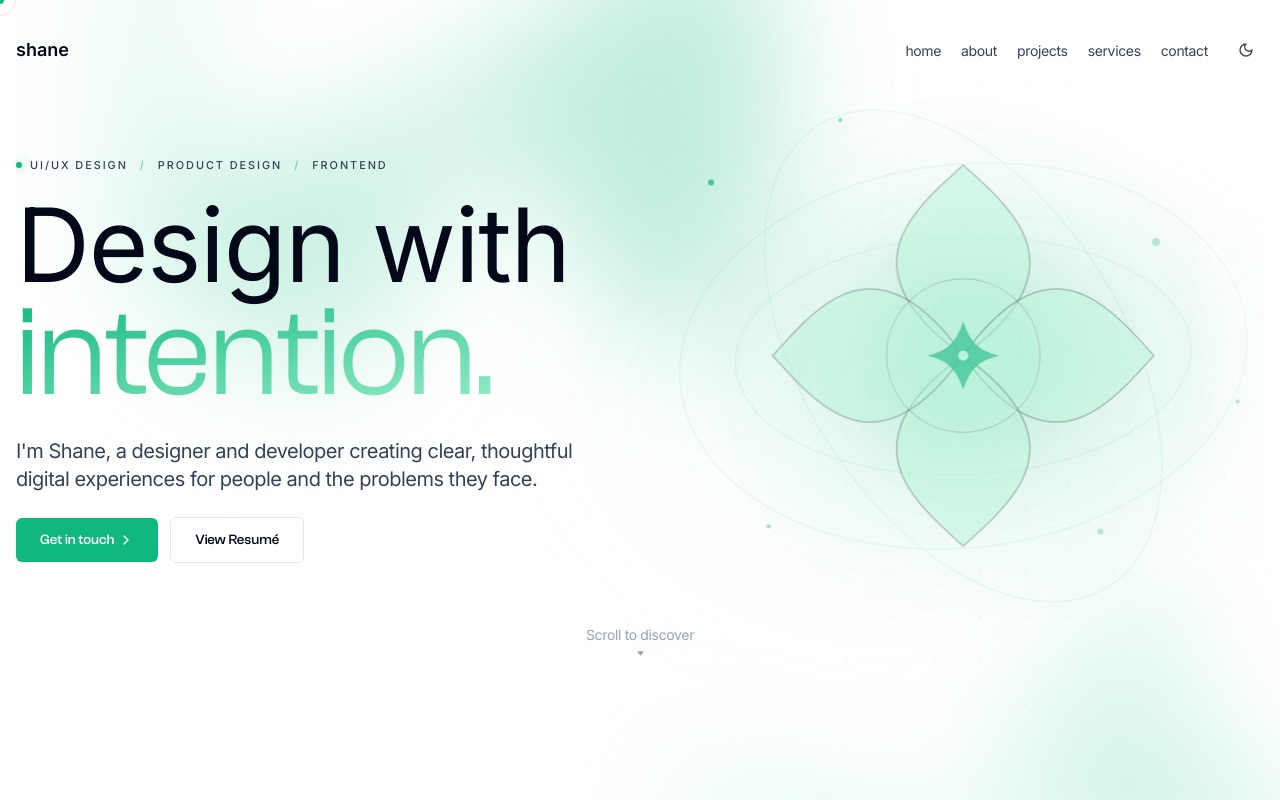
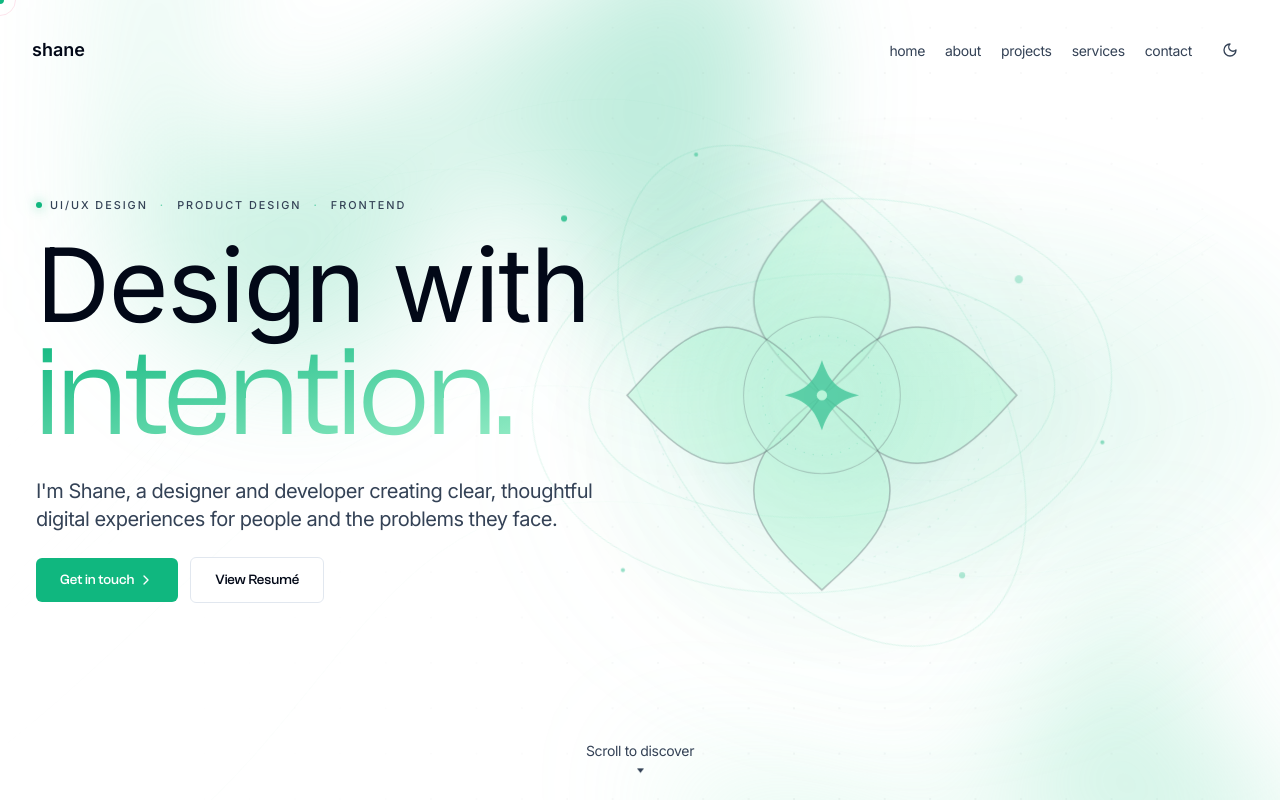
Before and after one commit to shanekeen-real/portfolio, a Next.js app: page / in a window 1280 px wide. Shown: the top 800 px of the page. Built offline with nearby package versions, Linux system fonts and the light colour scheme.

Commit message:
herosection v2

```diff
--- a/src/app/page.tsx
+++ b/src/app/page.tsx
@@ -130,27 +130,27 @@ export default function Home() {
       >
         <HeroSignal />
         <div className={cn(styles.intro, "relative z-10 py-20 xl:py-0")}>
-          <div
-            className="flex flex-wrap items-center gap-x-3 gap-y-2 text-[0.68rem] font-medium uppercase tracking-[0.18em] text-muted-foreground"
-          >
+          <div className="flex flex-wrap items-center gap-x-2 gap-y-2 text-[0.62rem] font-medium uppercase tracking-[0.14em] text-muted-foreground sm:gap-x-3 sm:text-[0.68rem] sm:tracking-[0.18em]">
             <span className="flex items-center gap-2">
               <span className="h-1.5 w-1.5 rounded-full bg-primary shadow-[0_0_12px_hsl(var(--primary)/0.7)]" />
               UI/UX Design
             </span>
-            <span aria-hidden="true" className="text-primary/60">/</span>
-            <span>Product Design</span>
-            <span aria-hidden="true" className="text-primary/60">/</span>
-            <span>Frontend</span>
+            <span className="before:mr-2 before:text-primary/60 before:content-['·'] sm:before:mr-3">
+              Product Design
+            </span>
+            <span className="before:mr-2 before:text-primary/60 before:content-['·'] sm:before:mr-3">
+              Frontend
+            </span>
           </div>
           <div>
             <h1
               className="pt-2 leading-[0.94] tracking-[-0.075em]"
             >
-              <span className="block text-[clamp(3.75rem,8vw,7.5rem)] text-foreground">
+              <span className="block text-[clamp(3rem,8vw,7.5rem)] text-foreground">
                 Design with
                 <br />
               </span>
-              <span className="clash-grotesk text-gradient block text-[clamp(4.5rem,10vw,9rem)]">
+              <span className="clash-grotesk text-gradient block text-[clamp(3.75rem,10vw,9rem)]">
                 intention.
               </span>
             </h1>
@@ -161,7 +161,7 @@ export default function Home() {
             </p>
           </div>
           <span
-            className="flex flex-row items-center gap-3 pt-2"
+            className="flex flex-row items-center gap-1 pt-2 min-[360px]:gap-3"
           >
             <Link href="mailto:contact@shane.technology" passHref>
               <Button>
@@ -189,16 +189,16 @@ export default function Home() {
       </section>
 
       {/* About */}
-      <section id="about" data-scroll-section>
+      <section id="about" data-scroll-section className="py-12 md:py-14 xl:py-16">
         <div
           data-scroll
           data-scroll-speed=".4"
           data-scroll-position="top"
-          className="my-12 flex max-w-6xl flex-col justify-start space-y-8"
+          className="flex max-w-6xl flex-col justify-start space-y-8"
         >
           <TextGradientScroll
             text="I’m a digital designer who blends UI/UX, visual design, and front-end knowledge to solve real-world problems, creating user-centred digital experiences that are both visually polished and technically practical."
-            className="py-14 pb-2 text-3xl font-light leading-normal tracking-tighter text-foreground xl:text-[40px]"
+            className="py-0 text-3xl font-light leading-normal tracking-tighter text-foreground xl:text-[40px]"
             type="letter"
             textOpacity="soft"
           />
@@ -241,7 +241,7 @@ export default function Home() {
       </section>
 
       {/* Projects */}
-      <section id="projects" data-scroll-section>
+      <section id="projects" data-scroll-section className="py-12 md:py-14 xl:py-16">
         {/* Gradient */}
         <div className="relative isolate -z-10">
           <div
@@ -257,7 +257,7 @@ export default function Home() {
             />
           </div>
         </div>
-        <div data-scroll data-scroll-speed=".4" className="my-52">
+        <div data-scroll data-scroll-speed=".4">
           <span className="text-gradient clash-grotesk text-sm font-semibold tracking-tighter">
             ✨ Featured Projects
           </span>
@@ -294,7 +294,7 @@ export default function Home() {
       </section>
 
       {/* Services */}
-      <section id="services" data-scroll-section>
+      <section id="services" data-scroll-section className="py-12 md:py-14 xl:py-16">
         {/* Background Blob */}
         <div className="relative isolate -z-10">
           <div
@@ -314,7 +314,7 @@ export default function Home() {
           data-scroll
           data-scroll-speed=".4"
           data-scroll-position="top"
-          className="my-20 flex flex-col justify-start space-y-8"
+          className="flex flex-col justify-start space-y-8"
         >
           <motion.div
             initial={{ opacity: 0, y: -10 }}
@@ -354,11 +354,8 @@ export default function Home() {
       </section>
 
       {/* Contact */}
-      <section id="contact" data-scroll-section className="my-52">
+      <section id="contact" data-scroll-section className="py-12 md:py-14 xl:py-16">
         <div
-          data-scroll
-          data-scroll-speed=".4"
-          data-scroll-position="top"
           className="flex flex-col items-center justify-center rounded-lg bg-gradient-to-br from-primary/[6.5%] to-white/5 px-8 py-14 text-center xl:py-20"
         >
           <h2 className="text-4xl font-medium tracking-tighter xl:text-6xl">
--- a/src/components/AppContainer.tsx
+++ b/src/components/AppContainer.tsx
@@ -280,7 +280,7 @@ function MenuIcon(props: IconProps) {
   return (
     <svg
       xmlns="http://www.w3.org/2000/svg"
-      className="absolute h-5 w-5 text-neutral-100"
+      className="absolute h-5 w-5 text-foreground"
       width="20"
       height="20"
       viewBox="0 0 20 20"
@@ -315,7 +315,7 @@ function MenuIcon(props: IconProps) {
 function CrossIcon(props: IconProps) {
   return (
     <svg
-      className="absolute h-5 w-5 text-neutral-100"
+      className="absolute h-5 w-5 text-foreground"
       viewBox="0 0 24 24"
       width="24"
       height="24"
--- a/src/components/Container.tsx
+++ b/src/components/Container.tsx
@@ -256,7 +256,7 @@ function MenuIcon(props: IconProps) {
   return (
     <svg
       xmlns="http://www.w3.org/2000/svg"
-      className="absolute h-5 w-5 text-neutral-100"
+      className="absolute h-5 w-5 text-foreground"
       width="20"
       height="20"
       viewBox="0 0 20 20"
@@ -291,7 +291,7 @@ function MenuIcon(props: IconProps) {
 function CrossIcon(props: IconProps) {
   return (
     <svg
-      className="absolute h-5 w-5 text-neutral-100"
+      className="absolute h-5 w-5 text-foreground"
       viewBox="0 0 24 24"
       width="24"
       height="24"
--- a/src/styles/Container.module.css
+++ b/src/styles/Container.module.css
@@ -1,6 +1,11 @@
 /* navbar */
 .nav {
   @apply fixed top-0 z-40 flex w-full flex-row items-center justify-between px-[1rem] py-8 2xl:px-[17rem];
+}
+@media (min-width: 800px) and (max-width: 1399.98px) {
+  .nav {
+    padding-inline: clamp(1.5rem, 2.5vw, 2rem);
+  }
 }
 .nav .desktop-nav {
   @apply hidden items-center space-x-5 text-center sm:flex;
@@ -11,13 +16,13 @@
   @apply inline-flex transform items-center justify-center rounded-md p-2 transition-all duration-300 focus:outline-none;
 }
 .burger {
-  @apply relative h-40 w-40 border-0 bg-transparent transition-opacity duration-300;
+  @apply relative h-10 w-10 border-0 bg-transparent transition-opacity duration-300;
 }
 .burger svg {
-  @apply top-1/2 left-1/2 translate-x-[200%] -translate-y-[38%] scale-100 transform opacity-100 transition-opacity transition-transform duration-300 duration-300;
+  @apply top-1/2 left-1/2 -translate-x-1/2 -translate-y-1/2 scale-100 transform opacity-100 transition-opacity transition-transform duration-300;
 }
 .burger svg[data-hide="true"] {
-  @apply -translate-x-[50%] -translate-y-[50%] scale-0 transform opacity-0;
+  @apply scale-0 opacity-0;
 }
 
 /* preloader */
--- a/src/styles/Home.module.css
+++ b/src/styles/Home.module.css
@@ -4,7 +4,7 @@
     @apply flex flex-col items-start space-y-4 w-full;
 }
 .hero {
-    min-height: max(38rem, calc(100svh - 10rem));
+    min-height: max(38rem, calc(100svh - 7rem));
 }
 .heroSignal {
     position: absolute;
@@ -13,8 +13,8 @@
     overflow: hidden;
     pointer-events: none;
     opacity: 0.78;
-    -webkit-mask-image: linear-gradient(90deg, transparent 0%, #000 24%, #000 88%, transparent 100%);
-    mask-image: linear-gradient(90deg, transparent 0%, #000 24%, #000 88%, transparent 100%);
+    -webkit-mask-image: linear-gradient(90deg, transparent 0%, #000 24%);
+    mask-image: linear-gradient(90deg, transparent 0%, #000 24%);
 }
 .heroSignalGlow {
     position: absolute;
@@ -59,7 +59,7 @@
 }
 /* scroll down */
 .scroll {
-    @apply transition duration-300 absolute bottom-6 left-1/2 mb-8 hidden -translate-x-1/2 transform-gpu flex-col items-center text-sm text-slate-400 xl:flex tracking-tight;
+    @apply absolute bottom-5 left-1/2 z-10 flex -translate-x-1/2 transform-gpu flex-col items-center text-sm tracking-tight text-muted-foreground transition duration-300;
 }
 .scroll--hidden {
     @apply opacity-0 transition duration-300;
@@ -104,7 +104,10 @@
 
 @media (min-width: 1280px) {
     .hero {
-        min-height: min(56rem, calc(100svh - 5rem));
+        min-height: 100svh;
+    }
+    .heroSignalArtwork {
+        transform: translateX(-10%);
     }
     .intro {
         max-width: 58%;
@@ -112,9 +115,31 @@
     }
 }
 
-@media (max-width: 767px) {
+@media (min-width: 800px) and (max-width: 1399px) {
     .hero {
-        min-height: max(38rem, calc(100svh - 9rem));
+        left: 50%;
+        width: 100vw;
+        max-width: 100vw;
+        margin-left: -50vw;
+        padding-left: calc(var(--page-gutter, 1rem) + 4px);
+    }
+}
+
+@media (min-width: 1400px) {
+    .hero {
+        left: 50%;
+        width: 100vw;
+        max-width: 100vw;
+        margin-left: -50vw;
+        padding-left: calc((100vw - 1400px) / 2 + 16px);
+    }
+}
+
+@media (max-width: 799px) {
+    .hero {
+        align-items: flex-start;
+        min-height: calc(100svh - 7rem);
+        padding-top: clamp(2rem, 7svh, 3.5rem);
     }
     .heroSignal {
         inset: 0 -38vw -2rem 0;
@@ -129,9 +154,61 @@
         inset: auto auto 0 -22%;
         width: 110%;
         height: auto;
+        transform: translateX(-5%);
     }
     .intro {
-        padding-bottom: 4rem;
+        padding-top: 0;
+        padding-bottom: 4.5rem;
+    }
+}
+
+@media (min-width: 481px) and (max-width: 1279px) {
+    .heroSignalArtwork {
+        transform: translateX(-10%);
+    }
+}
+
+@media (orientation: landscape) and (max-height: 600px) and (max-width: 1023px) {
+    .hero {
+        align-items: flex-start;
+        margin-top: 5rem;
+        min-height: auto;
+        padding-top: clamp(0.75rem, 5svh, 1.25rem);
+    }
+    .hero .intro {
+        max-width: 100%;
+        padding-top: 0;
+        padding-bottom: 4.75rem;
+    }
+    .hero .intro > :not([hidden]) ~ :not([hidden]) {
+        margin-top: 0.5rem;
+    }
+    .hero h1 > span:first-child {
+        font-size: clamp(2rem, 4.5vw, 3rem);
+    }
+    .hero h1 > span:last-child {
+        font-size: clamp(2.5rem, 5vw, 3.5rem);
+    }
+    .hero p {
+        margin-top: 0.5rem;
+        font-size: 0.875rem;
+        line-height: 1.4;
+    }
+}
+
+@media (orientation: landscape) and (min-width: 800px) and (max-width: 1023px) and (max-height: 600px) {
+    .heroSignal {
+        inset: 0 -8vw -2rem 0;
+        opacity: 0.3;
+    }
+    .hero .intro {
+        max-width: 56%;
+    }
+    .heroSignalArtwork {
+        inset: auto 8% -18% auto;
+        width: min(68vw, 34rem);
+        height: auto;
+        transform: none;
     }
 }
 
--- a/src/styles/globals.css
+++ b/src/styles/globals.css
@@ -3,6 +3,19 @@
 @tailwind base;
 @tailwind components;
 @tailwind utilities;
+
+@media (min-width: 800px) {
+  html:has(#home) {
+    overflow-x: clip;
+  }
+}
+
+@media (min-width: 800px) and (max-width: 1399.98px) {
+  main:has(#home) {
+    --page-gutter: clamp(1.5rem, 2.5vw, 2rem);
+    padding-inline: var(--page-gutter);
+  }
+}
 
 @layer base {
   :root {
```
